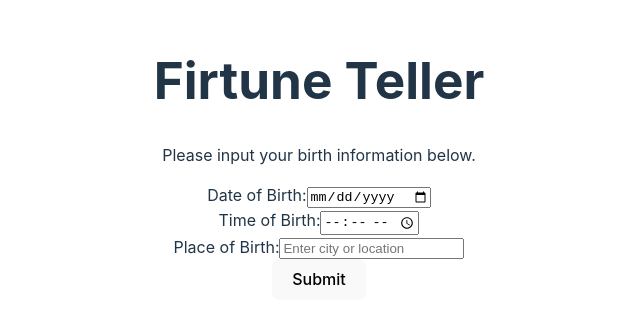
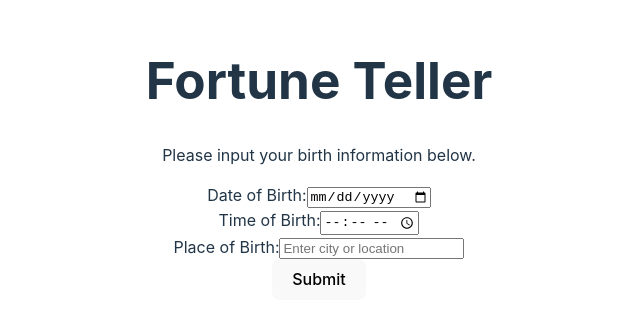
Before and after one commit to s92jca126/Fortune-Teller, a React (Vite) app in the folder client/: page / in a window 1280 px wide. Shown: the part 241-564 px from the top of the page, without its empty margins (321-961 px from the left). Built offline with nearby package versions, Linux system fonts and the light colour scheme.

Commit message:
minor fix

```diff
--- a/client/src/App.jsx
+++ b/client/src/App.jsx
@@ -5,7 +5,7 @@ function App() {
   return (
     <div className="App">
       <header className="App-header">
-        <h1>Firtune Teller</h1>
+        <h1>Fortune Teller</h1>
       </header>
       <main>
         <p>Please input your birth information below.</p>
```
